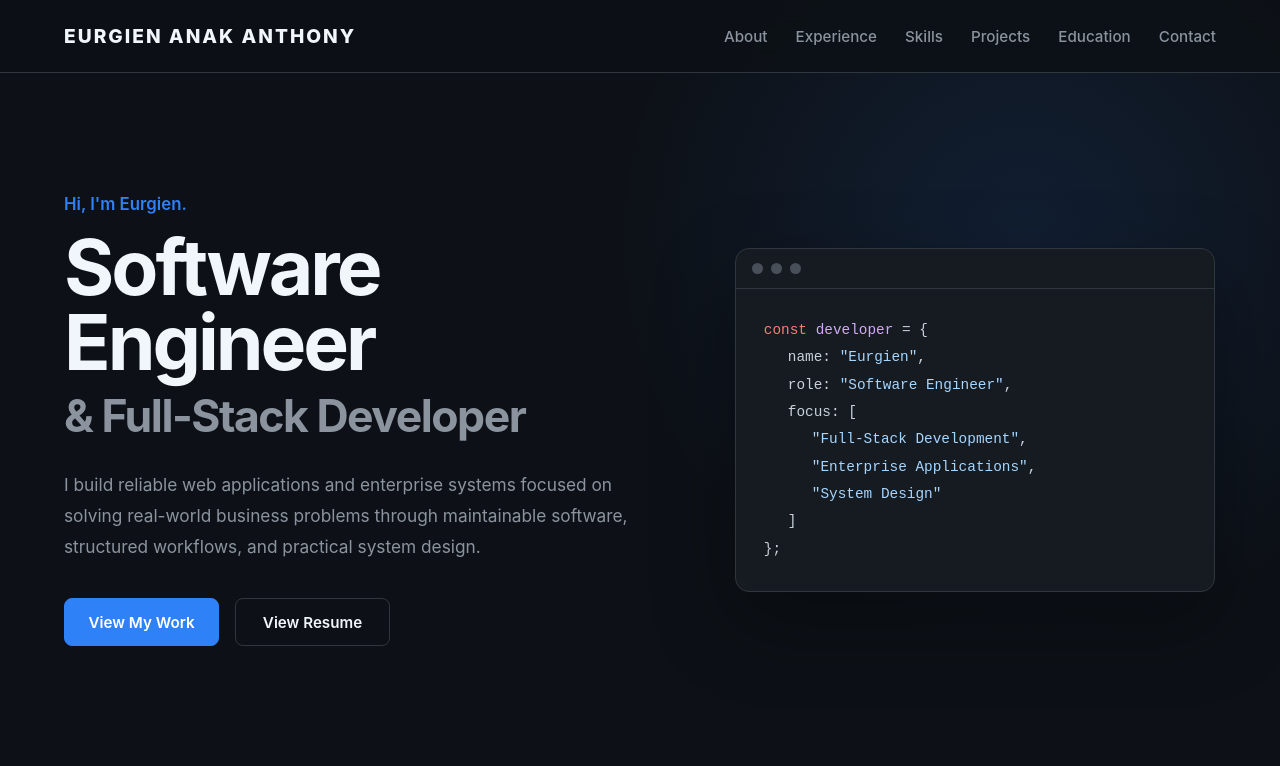
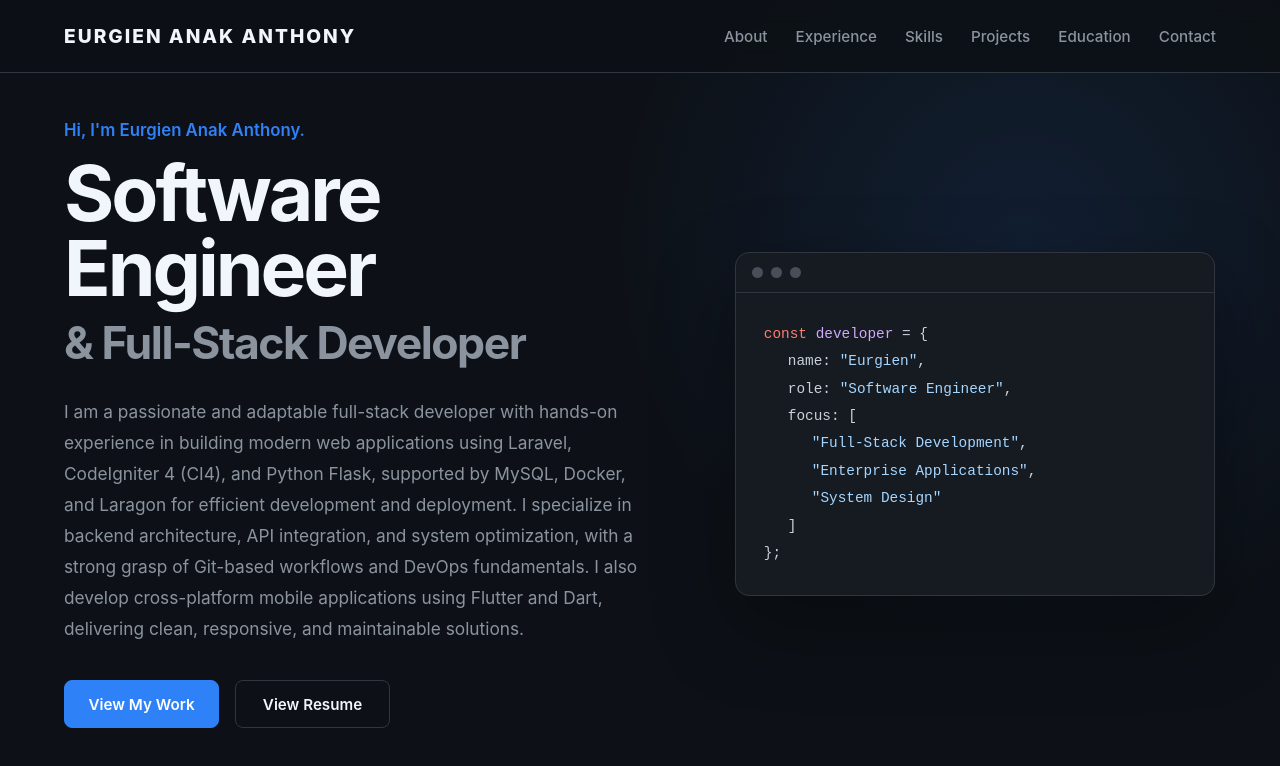
Before and after one commit to Agien99/agien99.github.io, a React (Vite) app: page / in a window 1280 px wide. Shown: the top 766 px of the page. Built offline with nearby package versions, Linux system fonts and the light colour scheme.

Commit message:
Updated Hero info and Added resume.pdf

```diff
--- a/src/components/Hero/Hero.jsx
+++ b/src/components/Hero/Hero.jsx
@@ -6,7 +6,7 @@ function Hero() {
       <div className="hero-container">
         <div className="hero-content">
           <p className="hero-intro">
-            Hi, I'm Eurgien.
+            Hi, I'm Eurgien Anak Anthony.
           </p>
 
           <h1 className="hero-title">
@@ -15,10 +15,10 @@ function Hero() {
           </h1>
 
           <p className="hero-description">
-            I build reliable web applications and enterprise systems
-            focused on solving real-world business problems through
-            maintainable software, structured workflows, and practical
-            system design.
+            I am a passionate and adaptable full-stack developer with hands-on experience in building modern web applications using Laravel,
+            CodeIgniter 4 (CI4), and Python Flask, supported by MySQL, Docker, and Laragon for efficient development and deployment. I specialize
+            in backend architecture, API integration, and system optimization, with a strong grasp of Git-based workflows and DevOps fundamentals.
+            I also develop cross-platform mobile applications using Flutter and Dart, delivering clean, responsive, and maintainable solutions.
           </p>
 
           <div className="hero-actions">
```
Also changed, not shown: 1 other file (tests, documents, lock files or other folders).
